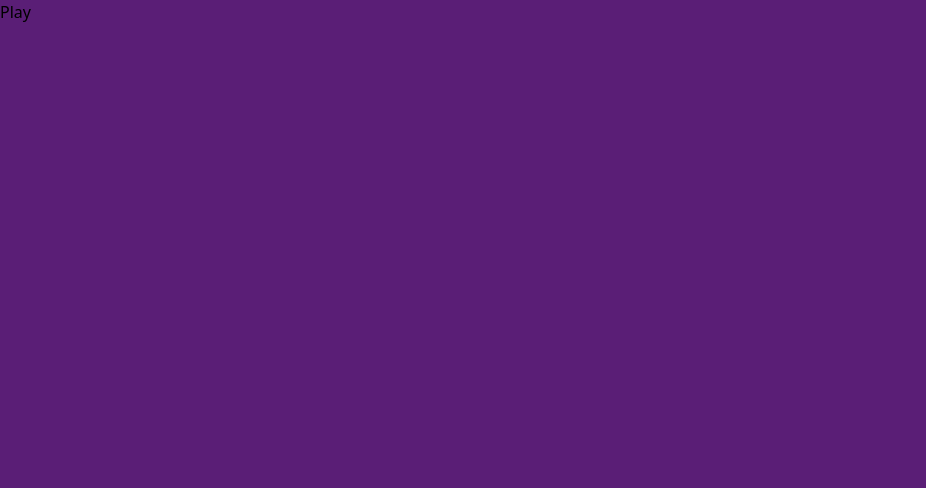
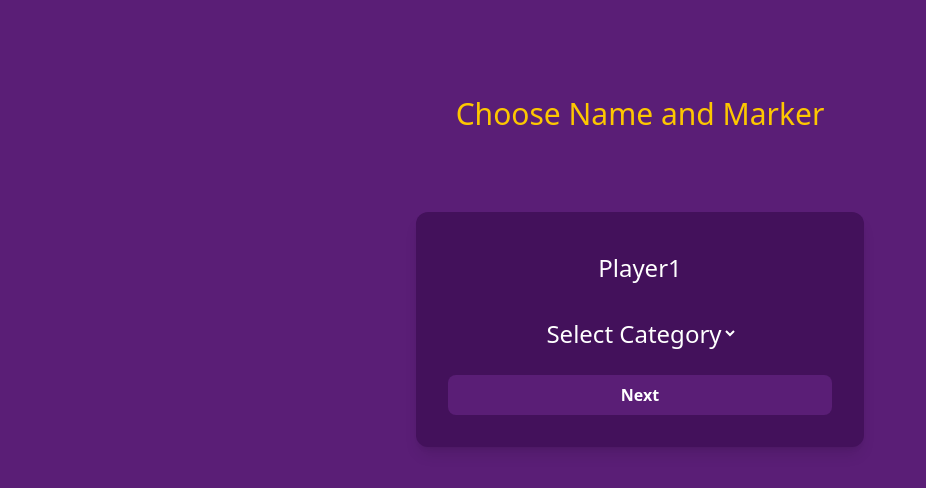
Before and after one commit to Ayush-kr-giga/Blink-Tac-Toe, a React (Vite) app: page / in a window 1280 px wide. Both pictures are taken after a click on the button "Play". Shown: the top 488 px of the page, without its empty margins (0-926 px from the left). Built offline with nearby package versions, Linux system fonts and the light colour scheme.

Commit message:
completed functionality of play component

```diff
--- a/index.html
+++ b/index.html
@@ -4,7 +4,7 @@
     <meta charset="UTF-8" />
     <!-- <link rel="icon" type="image/svg+xml" href="/vite.svg" /> -->
     <meta name="viewport" content="width=device-width, initial-scale=1.0" />
-    <title>Blick Tac Toe</title>
+    <title>Blink Tac Toe</title>
     <link href="https://fonts.googleapis.com/css2?family=Orbitron&display=swap" rel="stylesheet" />
 
   </head>
--- a/src/App.jsx
+++ b/src/App.jsx
@@ -9,12 +9,19 @@ function App() {
 
   const [showRules,changeShowRules]=useState(false);
   const [isPlaying,setIsPlaying]=useState(false);
+  const categories={
+    Animal:["🐶","🐱","🐵","🐷"],
+    Food:["🍔","🍟","🍕","🍗"],
+    Sports:["⚽️","🏀","🎱","🏐"]
+  }
+  const [players,changePlayers]=useState({p1:"Player1",p2:"Player2"})
+  const [markers,changeMarkers]=useState({p1:"",p2:[]})
 
   return (
     <>
      {!isPlaying && !showRules&& <Home changeShowRules={changeShowRules} setIsPlaying={setIsPlaying}/>}
-     {showRules&&<Rules  changeShowRules={changeShowRules}/>}
-     {isPlaying&&<Play/>}
+     {showRules&&<Rules changeShowRules={changeShowRules}/>}
+     {isPlaying&&<Play players={players} changePlayers={changePlayers} categories={categories} markers={markers} changeMarkers={changeMarkers}/>}
     </>
   )
 }
--- a/src/components/Play.jsx
+++ b/src/components/Play.jsx
@@ -1,9 +1,124 @@
-const Play=()=>{
+import { useState } from "react";
+
+
+const Play = ({players,changePlayers,categories,markers,changeMarkers}) => {
+
+    let selection=Object.keys(categories)
+    // console.log(selection)
+
+    const [player1,setPlayer1]=useState("")
+    const [player2,setPlayer2]=useState("")
+    const handle1=(e)=>{
+        e.preventDefault();
+        changeMarkers((prev)=>({
+            ...prev,
+            p1:categories[player1]
+
+        }))
+        let idx = selection.indexOf(player1)
+        selection.splice(idx,1)
+        console.log(selection)
+        // console.log(markers)
+
+    }
+
+    const handle2=(e)=>{
+        e.preventDefault();
+        changeMarkers((prev)=>({
+            ...prev,
+            p2:categories[player2]
+
+        }))
+
+        console.log(markers)
+    }
+
     return (
-        <div>
-            Play
-        </div>
-    )
-}
+      <div className="flex flex-col  items-center min-h-screen bg-[#5A1E76] p-4">
+        <h1 className="my-20 text-3xl text-yellow-400 your name and ">Choose Name and Marker</h1>
+        { !markers.p1 && <form className="w-full max-w-md bg-[#43115B] p-8 rounded-xl shadow-lg space-y-6 flex flex-col justify-center items-center"
+        onSubmit={(e)=>{handle1(e)}}
+        >
+          <input
+            type="text"
+            value={players.p1}
+            required
+            autoFocus
+            className=" text-center text-2xl px-4 py-2 rounded-lg focus:outline-none  text-white font-medium"
+            onChange={(e)=>{
+                changePlayers(prev => ({
+                    ...prev,
+                    p1: e.target.value
+                  }));
+                console.log(players)
+            }}
+          />
 
-export default Play
+          <select className="text-2xl text-center text-white" required
+          value={player1}
+          onChange={(e)=>{
+            setPlayer1(e.target.value)
+            console.log(player1)
+        }}
+          >
+            <option value="" hidden>Select Category</option>
+            {selection.map((el)=>{
+                return <option value={el}>{el}</option>
+            })}
+
+          </select>
+
+          <button
+            type="submit"
+            className="w-full bg-[#5A1E76] text-white py-2 rounded-lg font-semibold hover:bg-[#712894] transition duration-300"
+          >
+            Next
+          </button>
+        </form>}
+
+        { markers.p1 && <form className="w-full max-w-md bg-[#43115B] p-8 rounded-xl shadow-lg space-y-6 flex flex-col justify-center items-center"
+        onSubmit={(e)=>{handle2(e)}}
+        >
+          <input
+            type="text"
+            value={players.p2}
+            required
+            autoFocus
+            className=" text-center text-2xl px-4 py-2 rounded-lg focus:outline-none  text-white font-medium"
+            onChange={(e)=>{
+                changePlayers(prev => ({
+                    ...prev,
+                    p2: e.target.value
+                  }));
+                console.log(players)
+            }}
+          />
+
+          <select className="text-2xl text-center text-white" required
+          value={player2}
+          onChange={(e)=>{
+            setPlayer2(e.target.value)
+            console.log(player2)
+        }}
+          >
+            <option value="" hidden>Select Category</option>
+            {selection.map((el)=>{
+                return <option value={el}>{el}</option>
+            })}
+
+          </select>
+
+          <button
+            type="submit"
+            className="w-full  py-2 rounded-lg font-semibold bg-[#48D2FE] transition duration-300"
+          >
+            Start Game
+          </button>
+        </form>}
+
+
+      </div>
+    );
+  };
+
+  export default Play;
```
